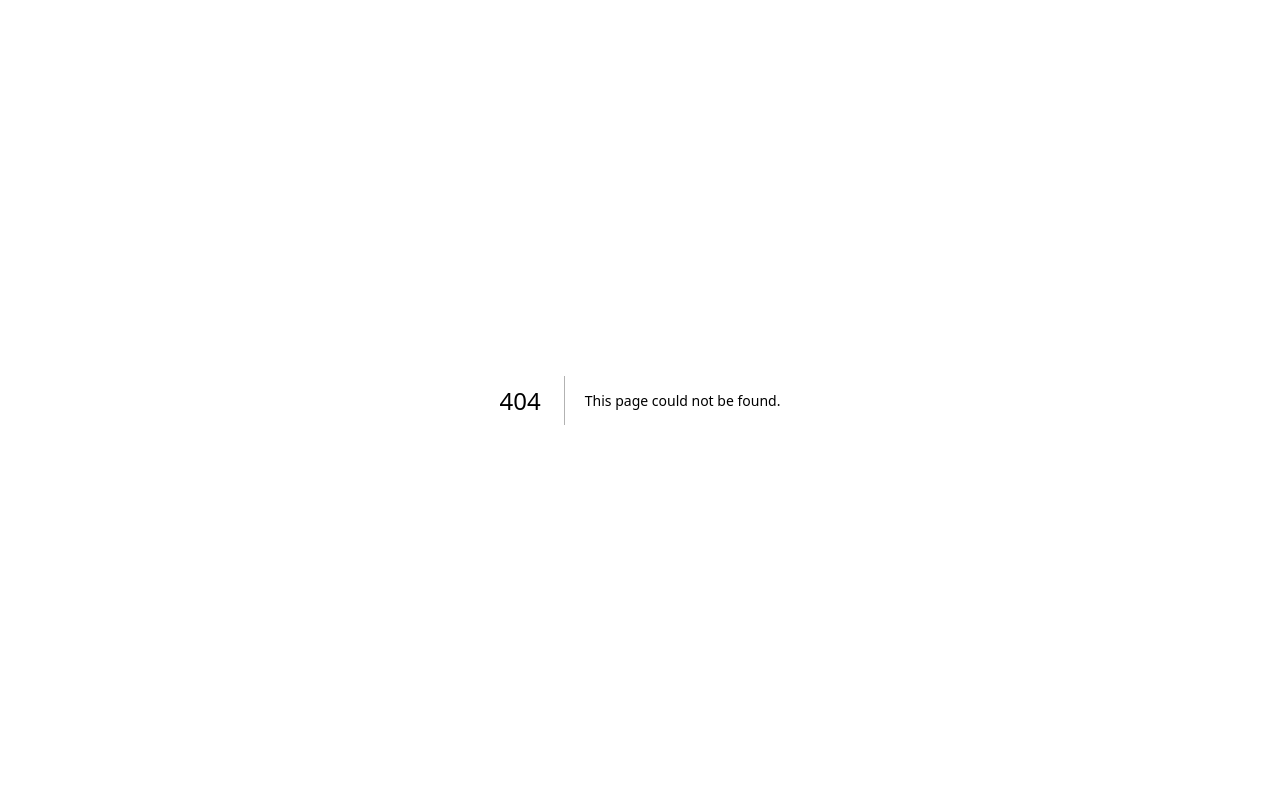
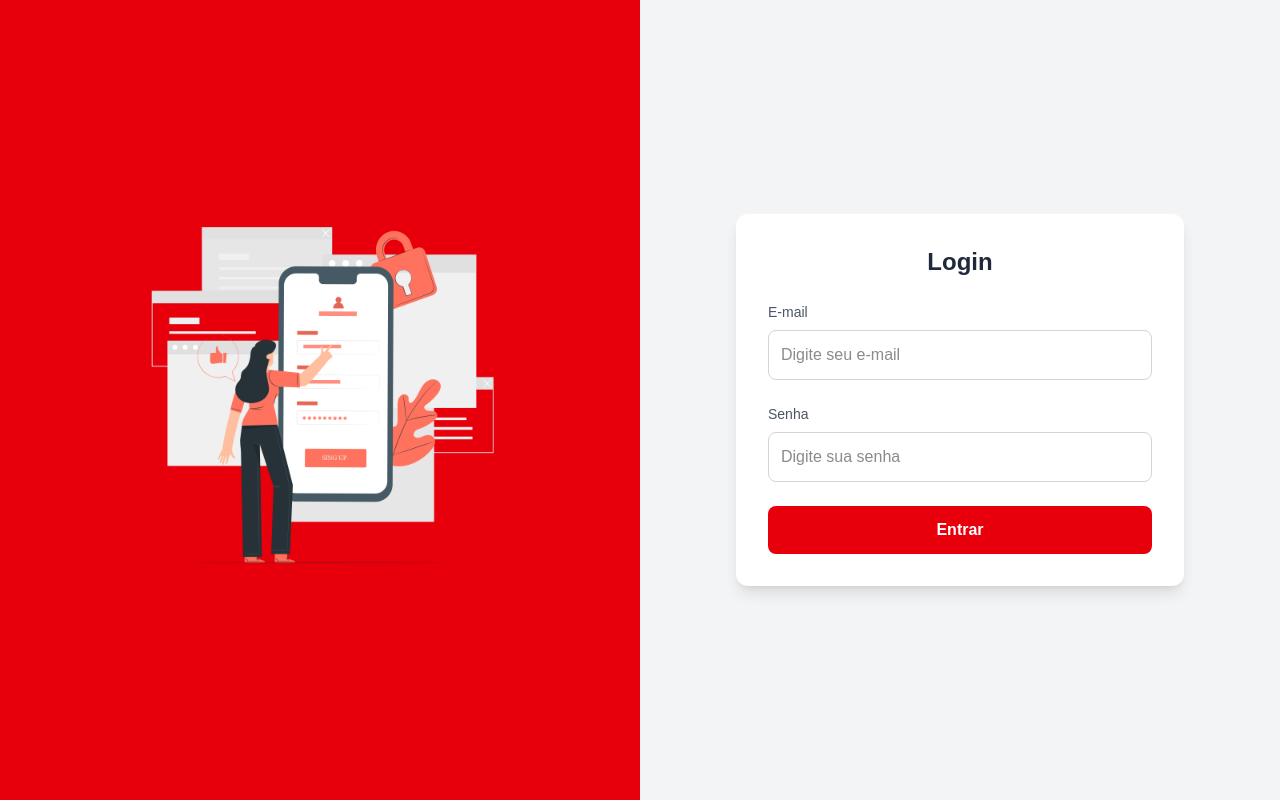
Before and after one commit to Vanessa867/Front_Squad36_Claro, a Next.js app in the folder claro/: page /Login in a window 1280 px wide. Before the commit this address had no page. Built offline with nearby package versions, Linux system fonts and the light colour scheme.

Commit message:
visual da pagina de login

```diff
--- /dev/null
+++ b/claro/src/app/Login/page.tsx
@@ -0,0 +1,87 @@
+'use client'
+
+import { useState } from 'react'
+
+export default function LoginPage() {
+  const [email, setEmail] = useState('')
+  const [senha, setSenha] = useState('')
+  const [errorMessage, setErrorMessage] = useState('')
+  const [userData, setUserData] = useState<{ email: string; senha: string } | null>(null)
+
+  const handleSubmit = (e: React.FormEvent) => {
+    e.preventDefault()
+
+    if (!email || !senha) {
+      setErrorMessage('Por favor, preencha todos os campos.')
+      return
+    }
+
+    setUserData({ email, senha })
+    setErrorMessage('')
+  }
+
+  return (
+    <div className="min-h-screen flex">
+      <div className="w-1/2 bg-red-600 flex items-center justify-center">
+        <img
+          src="/images/mobile.png"
+          alt="Imagem do Login"
+          className="w-[400px] h-auto object-contain"
+        />
+      </div>
+
+      <div className="w-1/2 flex items-center justify-center bg-gray-100">
+        <div className="bg-white p-8 rounded-xl shadow-lg w-full max-w-md">
+          <h1 className="text-2xl font-bold mb-6 text-center text-gray-800">Login</h1>
+
+          {errorMessage && (
+            <div className="bg-red-500 text-white p-2 rounded mb-4">{errorMessage}</div>
+          )}
+
+          <form onSubmit={handleSubmit} className="flex flex-col gap-6">
+            <div className="flex flex-col">
+              <label htmlFor="email" className="text-sm font-medium text-gray-600 mb-2">E-mail</label>
+              <input
+                id="email"
+                type="email"
+                placeholder="Digite seu e-mail"
+                className="border border-gray-300 p-3 rounded-lg focus:outline-none focus:ring-2 focus:ring-blue-500"
+                value={email}
+                onChange={e => setEmail(e.target.value)}
+                required
+              />
+            </div>
+
+            <div className="flex flex-col">
+              <label htmlFor="senha" className="text-sm font-medium text-gray-600 mb-2">Senha</label>
+              <input
+                id="senha"
+                type="password"
+                placeholder="Digite sua senha"
+                className="border border-gray-300 p-3 rounded-lg focus:outline-none focus:ring-2 focus:ring-blue-500"
+                value={senha}
+                onChange={e => setSenha(e.target.value)}
+                required
+              />
+            </div>
+
+            <button
+              type="submit"
+              className="bg-red-600 hover:bg-red-700 text-white font-semibold py-3 rounded-lg transition duration-300"
+            >
+              Entrar
+            </button>
+          </form>
+
+          {userData && (
+            <div className="mt-6 p-4 bg-green-200 rounded">
+              <h2 className="font-bold text-lg">Dados do usuário:</h2>
+              <p><strong>E-mail:</strong> {userData.email}</p>
+              <p><strong>Senha:</strong> {userData.senha}</p>
+            </div>
+          )}
+        </div>
+      </div>
+    </div>
+  )
+}
```
Also changed, not shown: claro/public/images/mobile.png (added).
